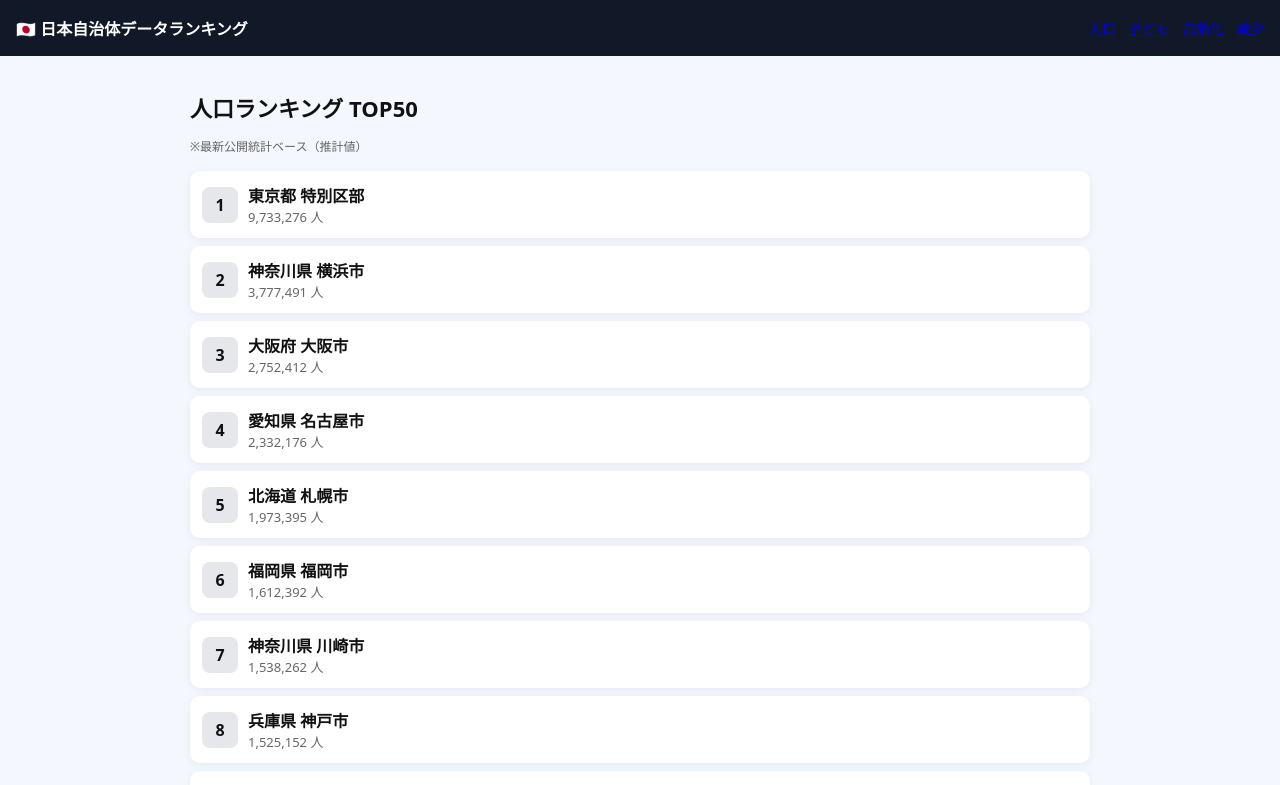
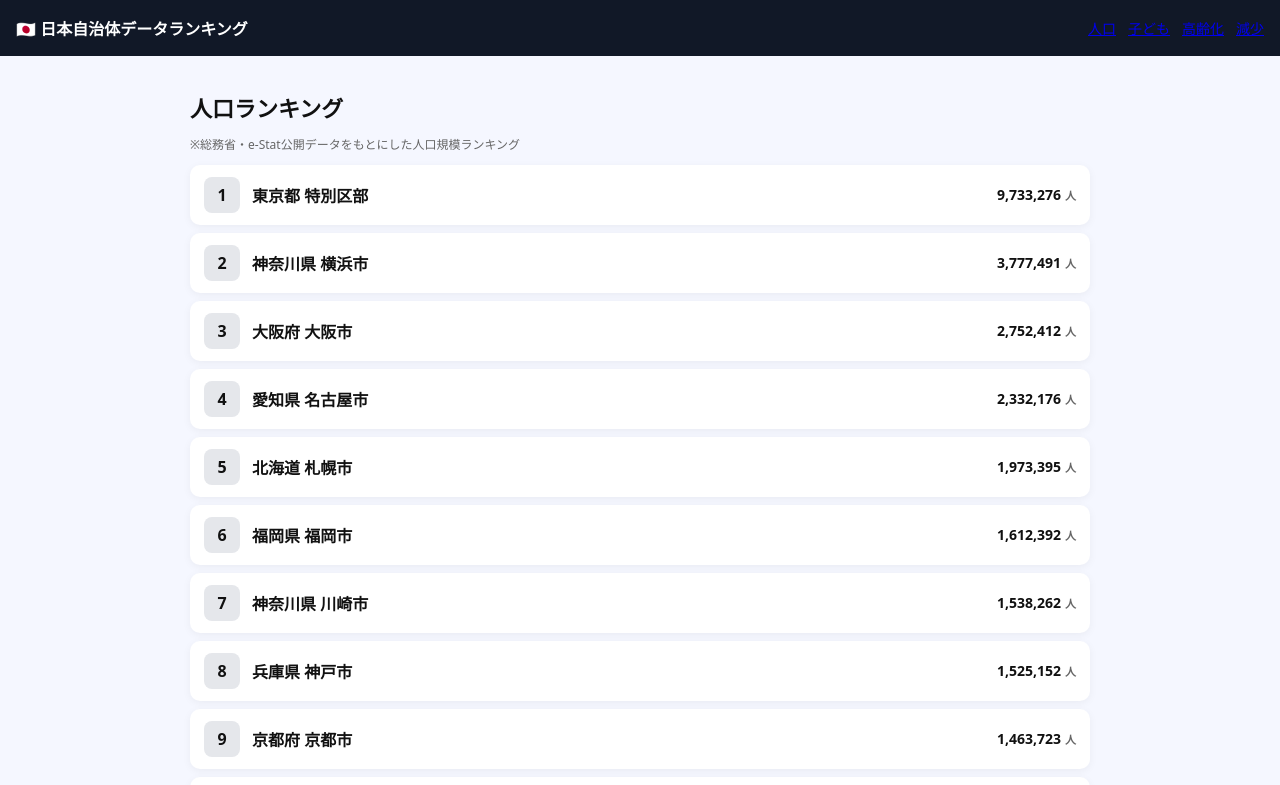
Before and after one commit to OW-beep/japan-data-site, a Next.js app: page /ranking/population in a window 1280 px wide. Shown: the top 785 px of the page. Built offline with nearby package versions, Linux system fonts and the light colour scheme.

Commit message:
update site

```diff
--- a/app/ranking/population/page.tsx
+++ b/app/ranking/population/page.tsx
@@ -8,15 +8,16 @@ export default function Page() {
 
   return (
     <div>
-      <h1 style={{ fontSize: 22, fontWeight: 900 }}>
-        人口ランキング TOP50
-      </h1>
+      {/* タイトル */}
+      <h1 style={title}>人口ランキング</h1>
 
-      <p style={{ fontSize: 12, color: "#666" }}>
-        ※最新公開統計ベース（推計値）
+      {/* 説明（重要） */}
+      <p style={note}>
+        ※総務省・e-Stat公開データをもとにした人口規模ランキング
       </p>
 
-      <div style={{ marginTop: 16 }}>
+      {/* ランキング即表示（ここが重要） */}
+      <div style={{ marginTop: 12 }}>
         {ranking.map((c, i) => (
           <RankCard
             key={c.code}
@@ -24,10 +25,21 @@ export default function Page() {
             name={c.name}
             value={c.population}
             unit="人"
-            highlight={i < 3}
           />
         ))}
       </div>
     </div>
   );
 }
+
+const title: React.CSSProperties = {
+  fontSize: 22,
+  fontWeight: 900,
+  marginBottom: 4,
+};
+
+const note: React.CSSProperties = {
+  fontSize: 12,
+  color: "#666",
+  marginBottom: 12,
+};
--- a/components/RankCard.tsx
+++ b/components/RankCard.tsx
@@ -6,15 +6,20 @@ export default function RankCard({
 }: any) {
   return (
     <div style={card}>
+      {/* 左：順位 */}
       <div style={rankBox}>
         {rank}
       </div>
 
-      <div style={{ flex: 1 }}>
-        <div style={{ fontWeight: 700 }}>{name}</div>
-        <div style={valueText}>
-          {value?.toLocaleString()} {unit}
-        </div>
+      {/* 中央：自治体名 */}
+      <div style={nameBox}>
+        {name}
+      </div>
+
+      {/* 右：数値（重要KPI） */}
+      <div style={valueBox}>
+        {value?.toLocaleString()}
+        <span style={unitStyle}>{unit}</span>
       </div>
     </div>
   );
@@ -23,11 +28,12 @@ export default function RankCard({
 const card: React.CSSProperties = {
   display: "flex",
   alignItems: "center",
-  padding: 12,
+  justifyContent: "space-between",
+  padding: "12px 14px",
   marginBottom: 8,
   background: "#fff",
   borderRadius: 10,
-  boxShadow: "0 2px 8px rgba(0,0,0,0.06)",
+  boxShadow: "0 2px 8px rgba(0,0,0,0.05)",
 };
 
 const rankBox: React.CSSProperties = {
@@ -38,11 +44,25 @@ const rankBox: React.CSSProperties = {
   alignItems: "center",
   justifyContent: "center",
   fontWeight: 800,
-  marginRight: 10,
   background: "#e5e7eb",
+  flexShrink: 0,
 };
 
-const valueText: React.CSSProperties = {
-  fontSize: 13,
+const nameBox: React.CSSProperties = {
+  flex: 1,
+  marginLeft: 12,
+  fontWeight: 700,
+};
+
+const valueBox: React.CSSProperties = {
+  fontWeight: 800,
+  fontSize: 14,
+  textAlign: "right",
+  minWidth: 90,
+};
+
+const unitStyle: React.CSSProperties = {
+  fontSize: 11,
   color: "#666",
+  marginLeft: 4,
 };
```
Also changed, not shown: app/sitemap/page.tsx (added, +62 -0 lines).
